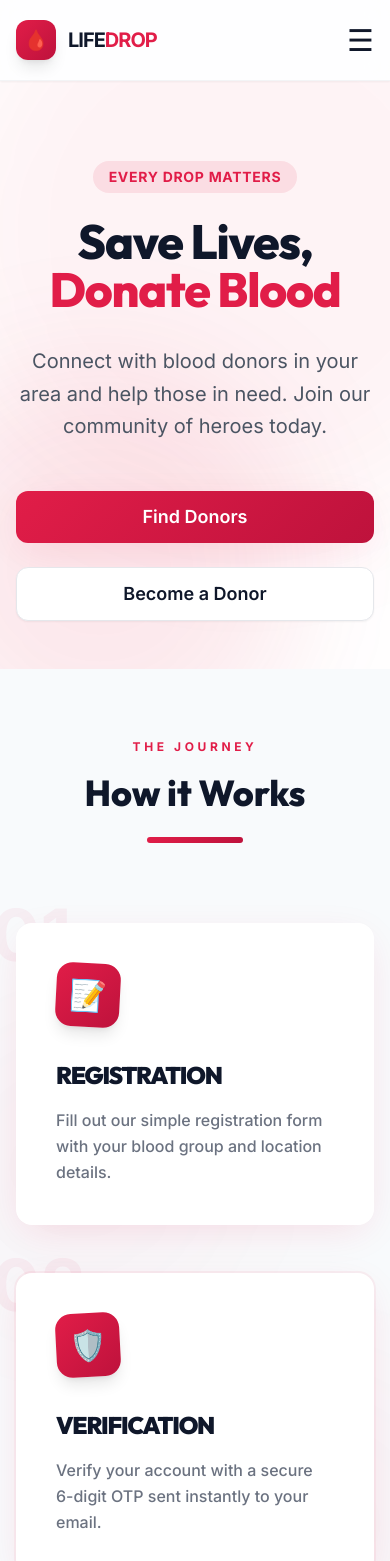
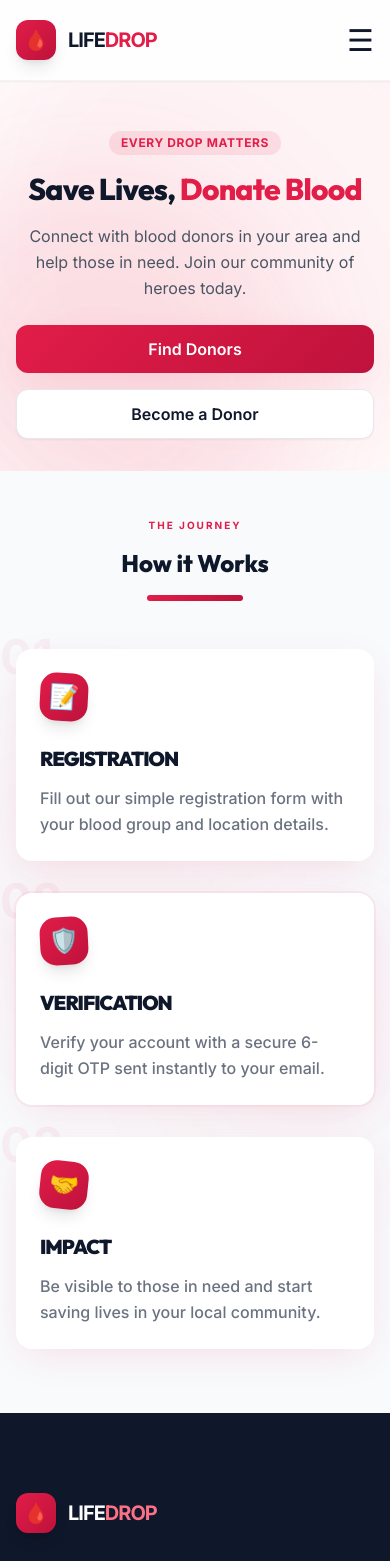
Before and after one commit to butchimanojobbilisetty-ux/blood-donor-ui, a React (Create React App) app: page / in a window 390 px wide. Shown: the top 1561 px of the page. Built offline with nearby package versions, Linux system fonts and the light colour scheme; the HTML template or start-up script is replaced by a standard one.

Commit message:
ui: optimize mobile responsiveness across all pages

```diff
--- a/src/pages/Home.js
+++ b/src/pages/Home.js
@@ -5,23 +5,23 @@ const Home = () => {
   return (
     <div className="min-h-screen">
       {/* Hero Section */}
-      <section className="relative overflow-hidden bg-white pt-20 pb-12 lg:pt-32 lg:pb-20">
+      <section className="relative overflow-hidden bg-white pt-12 pb-8 md:pt-20 md:pb-12 lg:pt-32 lg:pb-20">
         <div className="container mx-auto px-4 relative z-10">
           <div className="max-w-4xl mx-auto text-center">
-            <span className="inline-block px-4 py-1.5 mb-6 text-sm font-bold tracking-wider uppercase bg-primary/10 text-primary rounded-full fade-in">
+            <span className="inline-block px-3 py-1 md:px-4 md:py-1.5 mb-4 md:mb-6 text-xs md:text-sm font-bold tracking-wider uppercase bg-primary/10 text-primary rounded-full fade-in">
               Every Drop Matters
             </span>
-            <h1 className="text-5xl lg:text-7xl font-extrabold text-secondary mb-8 tracking-tight fade-in" style={{ animationDelay: '0.1s' }}>
+            <h1 className="text-3xl sm:text-4xl md:text-5xl lg:text-7xl font-extrabold text-secondary mb-4 md:mb-8 tracking-tight fade-in" style={{ animationDelay: '0.1s' }}>
               Save Lives, <span className="text-primary">Donate Blood</span>
             </h1>
-            <p className="text-xl text-gray-600 mb-12 max-w-2xl mx-auto leading-relaxed fade-in" style={{ animationDelay: '0.2s' }}>
+            <p className="text-base md:text-lg lg:text-xl text-gray-600 mb-6 md:mb-12 max-w-2xl mx-auto leading-relaxed fade-in" style={{ animationDelay: '0.2s' }}>
               Connect with blood donors in your area and help those in need. Join our community of heroes today.
             </p>
-            <div className="flex flex-col sm:flex-row justify-center gap-6 fade-in" style={{ animationDelay: '0.3s' }}>
-              <Link to="/search" className="btn btn-primary text-lg px-10">
+            <div className="flex flex-col sm:flex-row justify-center gap-4 md:gap-6 fade-in" style={{ animationDelay: '0.3s' }}>
+              <Link to="/search" className="btn btn-primary text-base md:text-lg px-8 md:px-10 py-3 md:py-4">
                 Find Donors
               </Link>
-              <Link to="/register" className="btn btn-secondary text-lg px-10">
+              <Link to="/register" className="btn btn-secondary text-base md:text-lg px-8 md:px-10 py-3 md:py-4">
                 Become a Donor
               </Link>
             </div>
@@ -34,21 +34,21 @@ const Home = () => {
       </section>
 
       {/* Process Section */}
-      <section className="pt-16 pb-24 bg-surface-variant relative overflow-hidden">
+      <section className="pt-10 pb-16 md:pt-16 md:pb-24 bg-surface-variant relative overflow-hidden">
         <div className="container mx-auto px-4 relative z-10">
-          <div className="text-center mb-20">
-            <span className="text-primary font-black uppercase tracking-[0.3em] text-xs">The Journey</span>
-            <h2 className="text-4xl lg:text-5xl font-extrabold text-secondary mt-4 mb-6">How it Works</h2>
+          <div className="text-center mb-12 md:mb-20">
+            <span className="text-primary font-black uppercase tracking-[0.2em] md:tracking-[0.3em] text-[10px] md:text-xs">The Journey</span>
+            <h2 className="text-2xl sm:text-3xl md:text-4xl lg:text-5xl font-extrabold text-secondary mt-3 md:mt-4 mb-4 md:mb-6">How it Works</h2>
             <div className="w-24 h-1.5 bg-gradient-premium mx-auto rounded-full"></div>
           </div>
 
-          <div className="grid md:grid-cols-3 gap-12 lg:gap-20 max-w-6xl mx-auto">
+          <div className="grid md:grid-cols-3 gap-8 md:gap-12 lg:gap-20 max-w-6xl mx-auto">
             {/* Step 1 */}
             <div className="relative group">
-              <div className="absolute -top-6 -left-6 text-7xl font-black text-primary/5 select-none transition-transform group-hover:scale-110">01</div>
-              <div className="glass-card bg-white p-10 relative z-10 border-none shadow-premium hover:translate-y-[-10px] transition-all duration-500">
-                <div className="w-16 h-16 bg-gradient-premium rounded-2xl flex items-center justify-center text-3xl text-white mb-8 shadow-lg rotate-3 group-hover:rotate-12 transition-transform">📝</div>
-                <h3 className="text-2xl font-black text-secondary mb-4 uppercase tracking-tighter">Registration</h3>
+              <div className="absolute -top-4 -left-4 md:-top-6 md:-left-6 text-5xl md:text-7xl font-black text-primary/5 select-none transition-transform group-hover:scale-110">01</div>
+              <div className="glass-card bg-white p-6 md:p-10 relative z-10 border-none shadow-premium hover:translate-y-[-10px] transition-all duration-500">
+                <div className="w-12 h-12 md:w-16 md:h-16 bg-gradient-premium rounded-2xl flex items-center justify-center text-2xl md:text-3xl text-white mb-6 md:mb-8 shadow-lg rotate-3 group-hover:rotate-12 transition-transform">📝</div>
+                <h3 className="text-xl md:text-2xl font-black text-secondary mb-3 md:mb-4 uppercase tracking-tighter">Registration</h3>
                 <p className="text-gray-500 leading-relaxed font-medium">
                   Fill out our simple registration form with your blood group and location details.
                 </p>
@@ -58,10 +58,10 @@ const Home = () => {
 
             {/* Step 2 */}
             <div className="relative group">
-              <div className="absolute -top-6 -left-6 text-7xl font-black text-primary/5 select-none transition-transform group-hover:scale-110">02</div>
-              <div className="glass-card bg-white p-10 relative z-10 border-none shadow-premium hover:translate-y-[-10px] transition-all duration-500 ring-2 ring-primary/5">
-                <div className="w-16 h-16 bg-gradient-premium rounded-2xl flex items-center justify-center text-3xl text-white mb-8 shadow-lg -rotate-3 group-hover:rotate-0 transition-transform">🛡️</div>
-                <h3 className="text-2xl font-black text-secondary mb-4 uppercase tracking-tighter">Verification</h3>
+              <div className="absolute -top-4 -left-4 md:-top-6 md:-left-6 text-5xl md:text-7xl font-black text-primary/5 select-none transition-transform group-hover:scale-110">02</div>
+              <div className="glass-card bg-white p-6 md:p-10 relative z-10 border-none shadow-premium hover:translate-y-[-10px] transition-all duration-500 ring-2 ring-primary/5">
+                <div className="w-12 h-12 md:w-16 md:h-16 bg-gradient-premium rounded-2xl flex items-center justify-center text-2xl md:text-3xl text-white mb-6 md:mb-8 shadow-lg -rotate-3 group-hover:rotate-0 transition-transform">🛡️</div>
+                <h3 className="text-xl md:text-2xl font-black text-secondary mb-3 md:mb-4 uppercase tracking-tighter">Verification</h3>
                 <p className="text-gray-500 leading-relaxed font-medium">
                   Verify your account with a secure 6-digit OTP sent instantly to your email.
                 </p>
@@ -71,10 +71,10 @@ const Home = () => {
 
             {/* Step 3 */}
             <div className="relative group">
-              <div className="absolute -top-6 -left-6 text-7xl font-black text-primary/5 select-none transition-transform group-hover:scale-110">03</div>
-              <div className="glass-card bg-white p-10 relative z-10 border-none shadow-premium hover:translate-y-[-10px] transition-all duration-500">
-                <div className="w-16 h-16 bg-gradient-premium rounded-2xl flex items-center justify-center text-3xl text-white mb-8 shadow-lg rotate-6 group-hover:-rotate-6 transition-transform">🤝</div>
-                <h3 className="text-2xl font-black text-secondary mb-4 uppercase tracking-tighter">Impact</h3>
+              <div className="absolute -top-4 -left-4 md:-top-6 md:-left-6 text-5xl md:text-7xl font-black text-primary/5 select-none transition-transform group-hover:scale-110">03</div>
+              <div className="glass-card bg-white p-6 md:p-10 relative z-10 border-none shadow-premium hover:translate-y-[-10px] transition-all duration-500">
+                <div className="w-12 h-12 md:w-16 md:h-16 bg-gradient-premium rounded-2xl flex items-center justify-center text-2xl md:text-3xl text-white mb-6 md:mb-8 shadow-lg rotate-6 group-hover:-rotate-6 transition-transform">🤝</div>
+                <h3 className="text-xl md:text-2xl font-black text-secondary mb-3 md:mb-4 uppercase tracking-tighter">Impact</h3>
                 <p className="text-gray-500 leading-relaxed font-medium">
                   Be visible to those in need and start saving lives in your local community.
                 </p>
```
Also changed, not shown: src/pages/DonorRegistration.js (+20 -20 lines).
